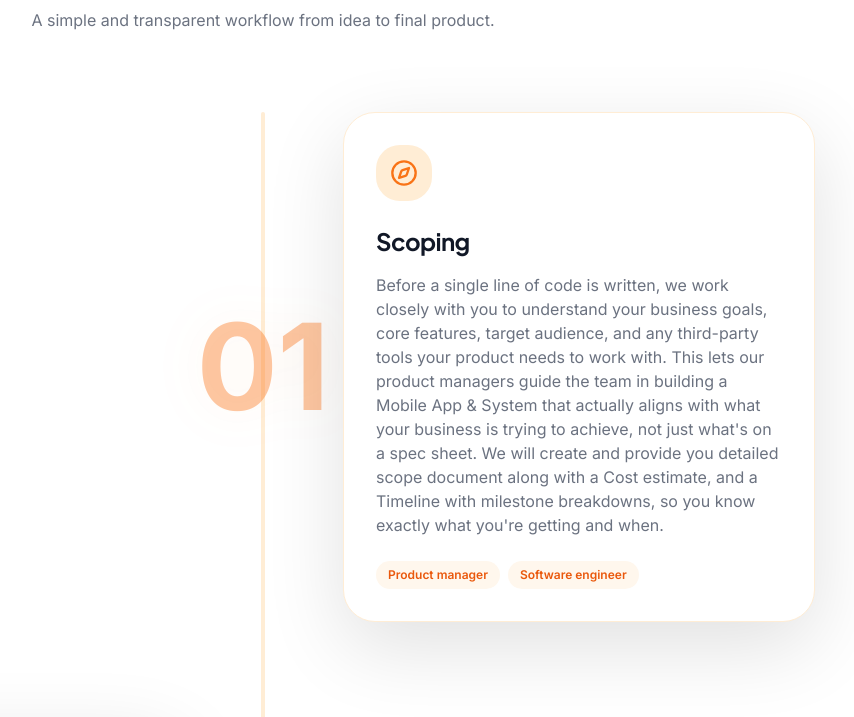
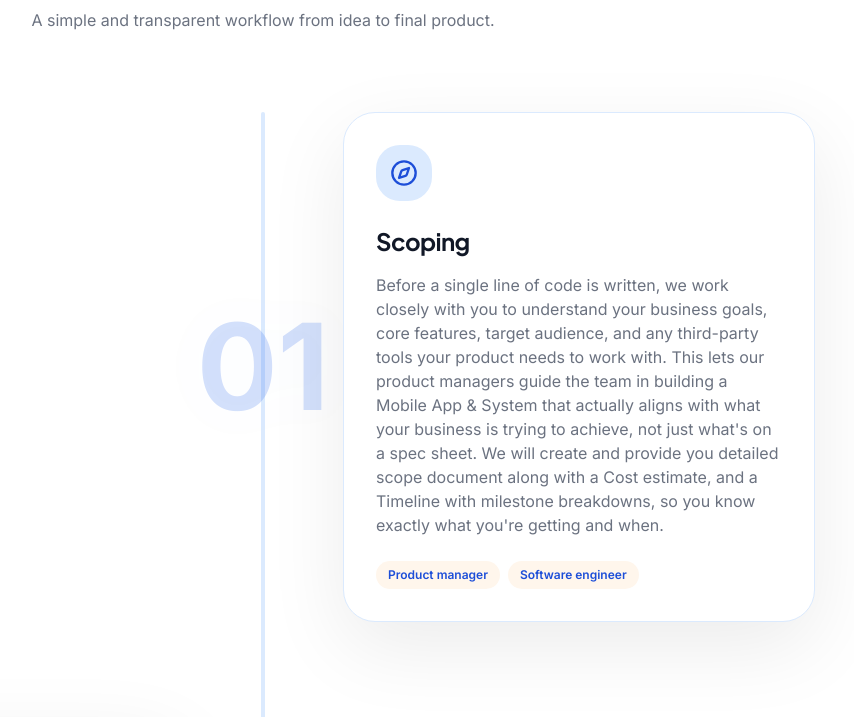
Before and after one commit to ismail-dawood/forinapps-website, a React (Vite) app: page / in a window 1280 px wide. Shown: the part 7175-7892 px from the top of the page, without its empty margins (377-1231 px from the left). Built offline with nearby package versions, Linux system fonts and the light colour scheme.

Commit message:
Refactor ProcessSteps component for better readability

```diff
--- a/src/components/ProcessSteps.jsx
+++ b/src/components/ProcessSteps.jsx
@@ -7,57 +7,31 @@ import {
 import { useRef } from "react";
 import { steps } from "../data/process.js";
 
-
 export default function ProcessSteps() {
-
-
   const sectionRef = useRef(null);
 
-
-
-const {
-scrollYProgress
-} = useScroll({
-
+  const { scrollYProgress } = useScroll({
     target: sectionRef,
-
-offset:[
-"start center",
-"end center"
-]
-
+    offset: ["start center", "end center"]
   });
-
-
 
   const progressHeight = useTransform(
     scrollYProgress,
-[0,1],
-["0%","100%"]
+    [0, 1],
+    ["0%", "100%"]
   );
 
-
-
-
   return (
-
-
     <section
-
       ref={sectionRef}
-
       id="process"
-
       className="
         relative
         py-28
-bg-white/100
+        bg-white
         overflow-hidden
       "
-
     >
-
-
       <div className="
         max-w-6xl
         mx-auto
@@ -65,54 +39,26 @@ px-6
         relative
       ">
 
-
-
-
-
         {/* Heading */}
-
-
         <motion.div
-
-initial={{
-opacity:0,
-y:30
-}}
-
-whileInView={{
-opacity:1,
-y:0
-}}
-
-viewport={{
-once:true
-}}
-
-transition={{
-duration:.6
-}}
-
+          initial={{ opacity: 0, y: 30 }}
+          whileInView={{ opacity: 1, y: 0 }}
+          viewport={{ once: true }}
+          transition={{ duration: 0.6 }}
           className="
             text-center
             mb-20
           "
-
         >
-
-
           <p className="
-text-orange-500
+            text-primary-600
             text-lg
             font-bold
             uppercase
             tracking-[0.35em]
           ">
-
             Our Process
-
           </p>
-
-
 
           <h2 className="
             mt-4
@@ -121,13 +67,8 @@ md:text-5xl
             font-bold
             text-gray-900
           ">
-
-How we build
-great products
-
+            How we build great products
           </h2>
-
-
 
           <p className="
             mt-4
@@ -135,521 +76,192 @@ text-gray-500
             max-w-xl
             mx-auto
           ">
-
-A simple and transparent workflow
-from idea to final product.
-
+            A simple and transparent workflow from idea to final product.
           </p>
-
-
-
         </motion.div>
 
-
-
-
-
-
-
-
-
         {/* Timeline */}
-
-
         <div className="
           relative
         ">
 
-
-
-
-
-
-
           {/* Background Line */}
-
           <div className="
             hidden
             md:block
-
             absolute
-
             left-1/2
-
             top-0
-
             bottom-0
-
             w-[4px]
-
-bg-orange-100
-
+            bg-primary-100
             -translate-x-1/2
-
             rounded-full
-
             overflow-hidden
-
           ">
-
-
-
-
-
-
             {/* Dynamic Progress */}
-
             <motion.div
-
-style={{
-height:progressHeight
-}}
-
+              style={{ height: progressHeight }}
               className="
                 w-full
                 rounded-full
+                bg-gradient-to-b
+                from-primary-600
+                via-primary-500
+                to-primary-300
+                shadow-[0_0_35px_rgba(37,99,235,0.7)]
+              "
+            />
+          </div>
 
-bg-gradient-to-b
+          {steps.map((step, index) => (
+            <div
+              key={step.title}
+              className="
+                relative
+                mb-24
+                md:grid
+                md:grid-cols-2
+                md:gap-20
+                items-center
+              "
+            >
+              {/* Step Number */}
+              <div
+                className={`
+                  hidden
+                  md:block
+                  absolute
+                  left-1/2
+                  -translate-x-1/2
+                  text-[120px]
+                  font-black
+                  leading-none
+                  select-none
+                  z-0
+                  ${
+                    index % 2 === 0
+                      ? "text-primary-500/20 drop-shadow-[0_0_25px_rgba(37,99,235,0.1)]"
+                      : "text-gray-300/70"
+                  }
+                `}
+              >
+                {String(index + 1).padStart(2, "0")}
+              </div>
 
-from-orange-600
+              {/* Card */}
+              <div
+                className={`
+                  relative
+                  z-10
+                  ${
+                    index % 2 === 0
+                      ? "md:col-start-2 md:pl-10"
+                      : "md:col-start-1 md:pr-10"
+                  }
+                `}
+              >
+                <motion.div
+                  initial={{
+                    opacity: 0,
+                    x: index % 2 === 0 ? 80 : -80
+                  }}
+                  whileInView={{
+                    opacity: 1,
+                    x: 0
+                  }}
+                  viewport={{
+                    once: true,
+                    amount: 0.3
+                  }}
+                  transition={{
+                    duration: 0.7,
+                    ease: [0.22, 1, 0.36, 1]
+                  }}
+                  whileHover={{
+                    y: -12
+                  }}
+                  className="
+                    bg-white
+                    rounded-[32px]
+                    p-8
+                    border
+                    border-primary-100
+                    shadow-[0_25px_80px_rgba(0,0,0,0.08)]
+                    hover:shadow-[0_35px_100px_rgba(37,99,235,0.18)]
+                    transition-all
+                    duration-500
+                  "
+                >
+                  {/* Icon */}
+                  <div className="
+                    w-14
+                    h-14
+                    rounded-2xl
+                    bg-primary-100
+                    flex
+                    items-center
+                    justify-center
+                    text-primary-600
+                    mb-6
+                  ">
+                    <step.icon
+                      size={28}
+                      strokeWidth={2}
+                    />
+                  </div>
 
-via-orange-500
+                  <h3 className="
+                    text-2xl
+                    font-bold
+                    text-gray-900
+                  ">
+                    {step.title}
+                  </h3>
 
-to-orange-300
+                  <p className="
+                    mt-4
+                    text-gray-500
+                    leading-relaxed
+                    text-sm
+                    md:text-base
+                  ">
+                    {step.desc}
+                  </p>
 
+                  <div className="
+                    flex
+                    flex-wrap
+                    gap-2
+                    mt-6
+                  ">
+                    {step.participants?.map((item) => (
+                      <span
+                        key={item}
+                        className="
+                          px-3
+                          py-1.5
+                          rounded-full
+                          bg-primary-50
+                          text-primary-600
+                          text-xs
+                          font-semibold
+                        "
+                      >
+                        {item}
+                      </span>
+                    ))}
+                  </div>
 
-shadow-[0_0_35px_rgba(249,115,22,0.9)]
+                </motion.div>
+              </div>
 
-"
-
-/>
-
-
-
-
+            </div>
+          ))}
 
         </div>
 
-
-
-
-
-
-
-
-
-{
-steps.map((step,index)=>(
-
-
-
-<div
-
-key={step.title}
-
-className="
-relative
-mb-24
-
-md:grid
-
-md:grid-cols-2
-
-md:gap-20
-
-items-center
-
-"
-
->
-
-
-
-
-
-
-{/* Step Number */}
-
-
-
-<div
-
-className={`
-
-hidden
-
-md:block
-
-
-absolute
-
-
-left-1/2
-
-
--translate-x-1/2
-
-
-text-[120px]
-
-
-font-black
-
-
-leading-none
-
-
-select-none
-
-
-z-0
-
-
-${
-index % 2 === 0
-
-?
-
-"text-orange-500/40 drop-shadow-[0_0_25px_rgba(249,115,22,0.15)]"
-
-:
-
-"text-gray-300/70"
-
+      </div>
+    </section>
+  );
 }
-
-`}
-
->
-
-
-{String(index+1).padStart(2,"0")}
-
-
-
-</div>
-
-
-
-
-
-
-
-
-
-{/* Card */}
-
-
-
-<div
-
-className={`
-relative
-z-10
-
-${
-index % 2 === 0
-
-?
-
-"md:col-start-2 md:pl-10"
-
-:
-
-"md:col-start-1 md:pr-10"
-
-}
-
-`}
-
->
-
-
-
-
-
-
-<motion.div
-
-
-initial={{
-
-opacity:0,
-
-x:index % 2 === 0 ? 80 : -80
-
-}}
-
-
-whileInView={{
-
-opacity:1,
-
-x:0
-
-}}
-
-
-viewport={{
-
-once:true,
-
-amount:.3
-
-}}
-
-
-transition={{
-
-duration:.7,
-
-ease:[0.22,1,0.36,1]
-
-}}
-
-
-
-whileHover={{
-
-y:-12
-
-}}
-
-
-className="
-
-bg-white
-
-rounded-[32px]
-
-p-8
-
-
-border
-
-border-orange-100
-
-
-shadow-[0_25px_80px_rgba(0,0,0,0.12)]
-
-
-hover:shadow-[0_35px_100px_rgba(249,115,22,0.25)]
-
-
-transition-all
-
-duration-500
-
-"
-
->
-
-
-
-
-
-
-
-{/* Icon */}
-
-
-<div className="
-
-w-14
-
-h-14
-
-rounded-2xl
-
-bg-orange-100
-
-flex
-
-items-center
-
-justify-center
-
-text-orange-500
-
-mb-6
-
-">
-
-
-<step.icon
-
-size={28}
-
-strokeWidth={2}
-
-/>
-
-
-
-</div>
-
-
-
-
-
-
-
-
-
-<h3 className="
-
-text-2xl
-
-font-bold
-
-text-gray-900
-
-">
-
-
-{step.title}
-
-
-
-</h3>
-
-
-
-
-
-
-
-
-<p className="
-
-mt-4
-
-text-gray-500
-
-leading-relaxed
-
-text-sm
-
-md:text-base
-
-">
-
-
-{step.desc}
-
-
-
-</p>
-
-
-
-
-
-
-
-
-
-<div className="
-
-flex
-
-flex-wrap
-
-gap-2
-
-mt-6
-
-">
-
-
-{
-
-step.participants?.map((item)=>(
-
-
-<span
-
-key={item}
-
-className="
-
-px-3
-
-py-1.5
-
-rounded-full
-
-bg-orange-50
-
-text-orange-600
-
-text-xs
-
-font-semibold
-
-"
-
->
-
-
-{item}
-
-
-</span>
-
-
-))
-
-
-}
-
-
-
-</div>
-
-
-
-
-
-
-
-</motion.div>
-
-
-
-
-
-</div>
-
-
-
-
-
-
-
-</div>
-
-
-
-))
-
-}
-
-
-
-
-</div>
-
-
-
-
-
-</div>
-
-
-</section>
-
-
-)
-
-}
```
Lines whose indentation alone changed are shown as unchanged.
